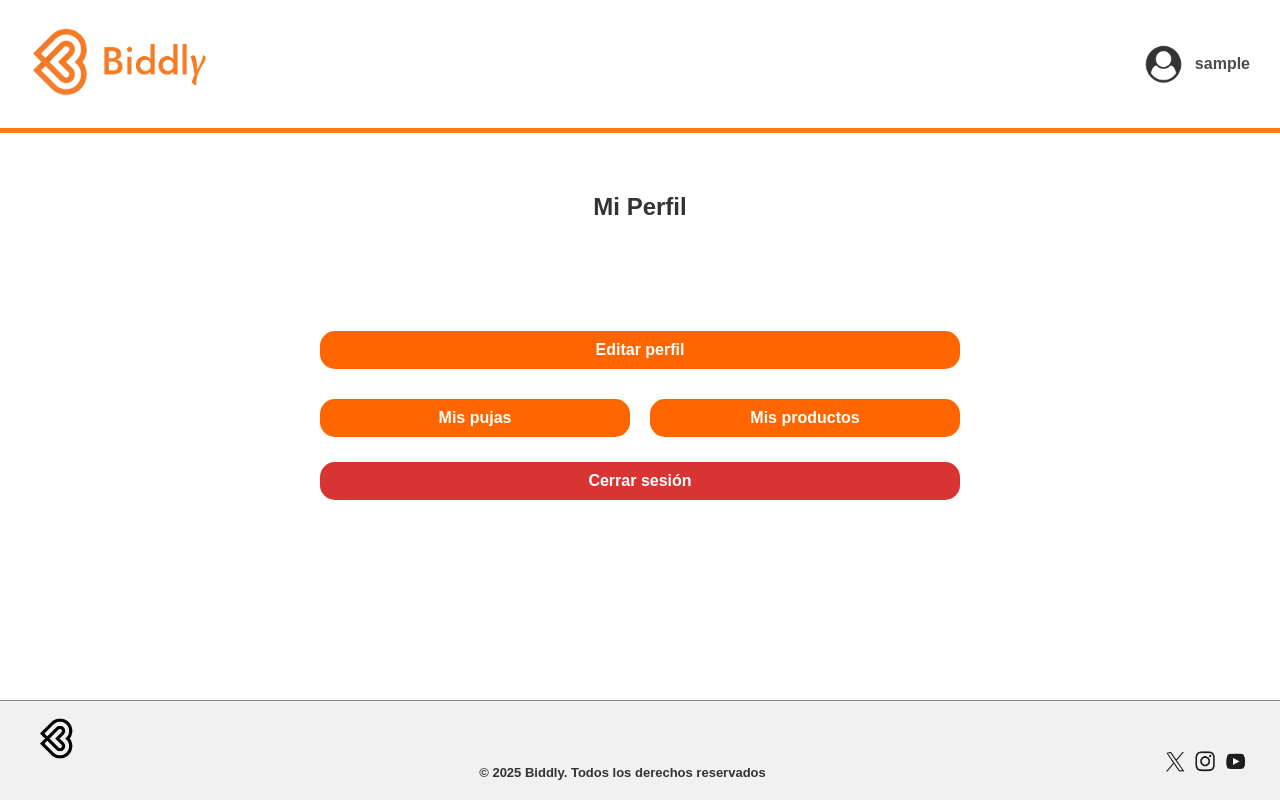
After one commit to ElbaCalvo/Biddly, a PHP site: page /app/view/profile.php in a window 1280 px wide. The commit adds this page. Run offline with PHP 8.4, Linux system fonts and the light colour scheme; the visitor is signed in with stand-in values (Sample User, id 1).

Commit message:
cambios en perfil (en proceso)

```diff
--- a/app/view/css/profileScreen.css
+++ b/app/view/css/profileScreen.css
@@ -220,3 +220,55 @@ form{
 .closeSession:hover {
     background-color: #912c2c;
 }
+
+.profileContent {
+    display: grid;
+    grid-template-columns: repeat(2, 1fr);
+    grid-template-rows: repeat(3, 1fr);
+    gap: 20px;
+    margin: auto;
+    width: 50%;
+    grid-template-areas:
+        "perfil perfil"
+        "misPujas misProductos"
+        "cerrar cerrar";
+}
+
+
+.perfil {
+    grid-area: perfil;
+}
+
+.misPujas {
+    grid-area: misPujas;
+}
+
+.misProductos {
+    grid-area: misProductos;
+}
+
+.cerrar {
+    grid-area: cerrar;
+    width: auto;
+}
+
+a {
+    text-decoration: none;
+}
+
+.saveButton2 {
+    border: none;
+    border-radius: 15px;
+    background-color: #FF6600;
+    color: #ffffff;
+    font-size: 16px;
+    font-weight: bold;
+    cursor: pointer;
+    text-align: center;
+    padding: 10px 0;
+    align-self: center;
+}
+
+.saveButton2:hover {
+    background-color: #e65a00;
+}
--- a/app/view/loggedMainScreen.php
+++ b/app/view/loggedMainScreen.php
@@ -55,7 +55,7 @@
             <a href="favoritesScreen.php"><img src="../../img/favoritesIcon.png" alt="Imagen de favoritos"
                     class="favoritesImage"></a>';
             } ?>
-            <a href="profileScreen.php"><img src="../../img/logoUser.png" alt="Imagen de perfil"
+            <a href="profile.php"><img src="../../img/logoUser.png" alt="Imagen de perfil"
                     class="profileImage"></a>
             <?php
             echo '<span class="profileName">' . $_SESSION['usuario'] . '</span>';
--- /dev/null
+++ b/app/view/profile.php
@@ -0,0 +1,56 @@
+<!DOCTYPE html>
+<html lang="en">
+
+<head>
+    <meta charset="UTF-8">
+    <meta name="viewport" content="width=device-width, initial-scale=1.0">
+    <link rel="stylesheet" href="css/profileScreen.css">
+    <title>Profile</title>
+</head>
+
+<body>
+    <?php
+    session_start();
+    // Si no hay una sesión iniciada, redirige al usuario a la pantalla principal
+    if (!isset($_SESSION['usuario'])) {
+        header("Location: mainScreen.php");
+        exit();
+    }
+
+    if (isset($_GET['cerrarsesion']) && $_GET['cerrarsesion'] === 'true') {
+        session_destroy();
+        header("Location: mainScreen.php");
+        exit();
+    }
+
+    ?>
+    <!-- Barra superior con el logo -->
+    <header class="topBar">
+        <div class="logoContainer">
+            <a href="loggedMainScreen.php"><img class="logo" src="../../img/logoText.png" alt="Logo Biddly"></a>
+        </div>
+
+        <div class="profileSection">
+            <img src="../../img/logoUser.png" alt="Imagen de perfil" class="profileImage">
+            <?php
+            echo '<span class="profileName">' . $_SESSION['usuario'] . '</span>';
+            ?>
+
+        </div>
+    </header>
+
+    <div class="orangeLine"></div>
+    <div class="title">Mi Perfil</div>
+
+    <div class="profileContent">
+        <!-- Contenedor del formulario de editar perfil -->
+        <a href="profileScreen.php" class="saveButton2 perfil">Editar perfil</button>
+        <a href="myBidsScreen.php" class="saveButton2 misPujas">Mis pujas</button>
+        <a href="myProductsScreem.php" class="saveButton2 misProductos">Mis productos</button>
+        <a href="profile.php?cerrarsesion=true" class="closeSession cerrar">Cerrar sesión</a>
+    </div>
+</body>
+
+</html>
+
+<?php include 'footer.php'; ?>
```
Also changed, not shown: app/view/profileScreen.php (+1 -10 lines).
